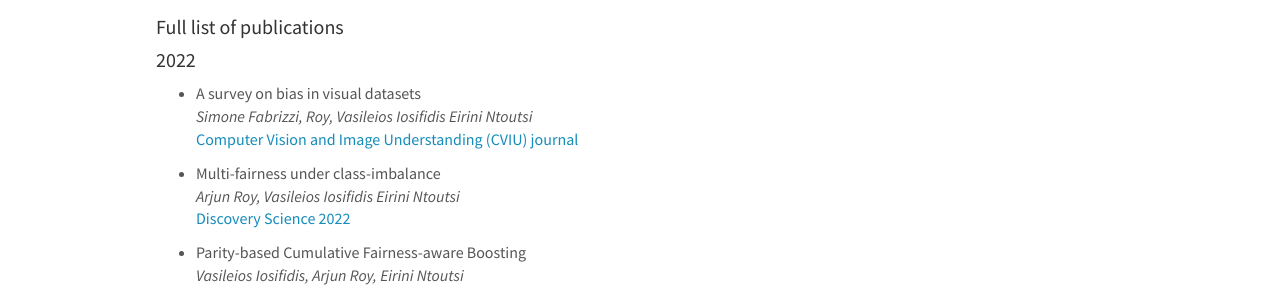
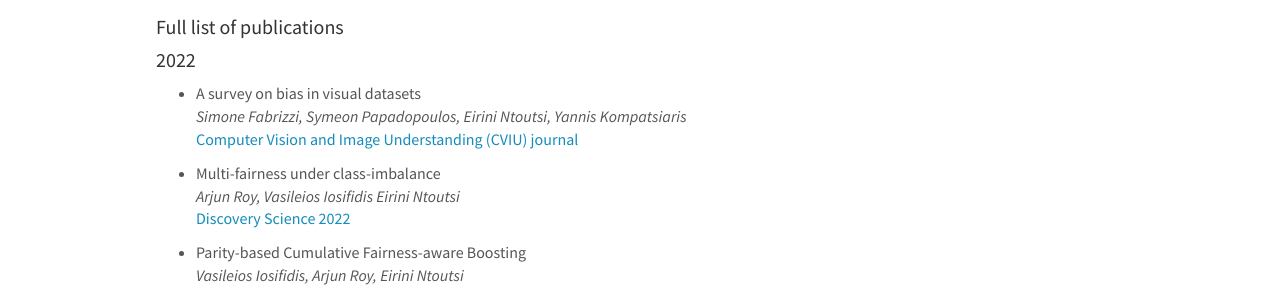
Before and after one commit to AIML-research/AIML-research.github.io, a Jekyll site: the page built from _pages/publications.md, in a window 1280 px wide and 900 px high, scrolled down 2533 px. Shown: the part 154-444 px from the top of the window. Built offline with Jekyll 4.4.1, drawn with Linux system fonts in a browser that asks for light colours; nearby versions of some CDN libraries.

Commit message:
Update publist.yml

```diff
--- a/_data/publist.yml
+++ b/_data/publist.yml
@@ -11,7 +11,7 @@
 - title: "A survey on bias in visual datasets"
   image:
   description:  Bias in CV is a hard problem. In this survey we focus on i) selection, 2)framing and 3)label bias and overview existing research for bias detection and mitigation. Main conclusions i) Most approaches reduce the problem to tabular data and do not necessarily capture the complexity of visual data. ii) There exist no bias free dataset but only attempts for bias-aware dataset collection w.r.t. specific protected attributes. iii) Those working with visual data should be aware of the biases in their data – we provide a checklist that might help to spot biases during the data collection process. iv) the problem of bias discovery and quantification is open in terms of both methods and the range of biases that can be detected.
-  authors:   Simone Fabrizzi,  Roy, Vasileios Iosifidis Eirini Ntoutsi
+  authors:   Simone Fabrizzi, Symeon Papadopoulos, Eirini Ntoutsi, Yannis Kompatsiaris
   link:
     url: https://arxiv.org/abs/2107.07919
     display: Computer Vision and Image Understanding (CVIU) journal
```
